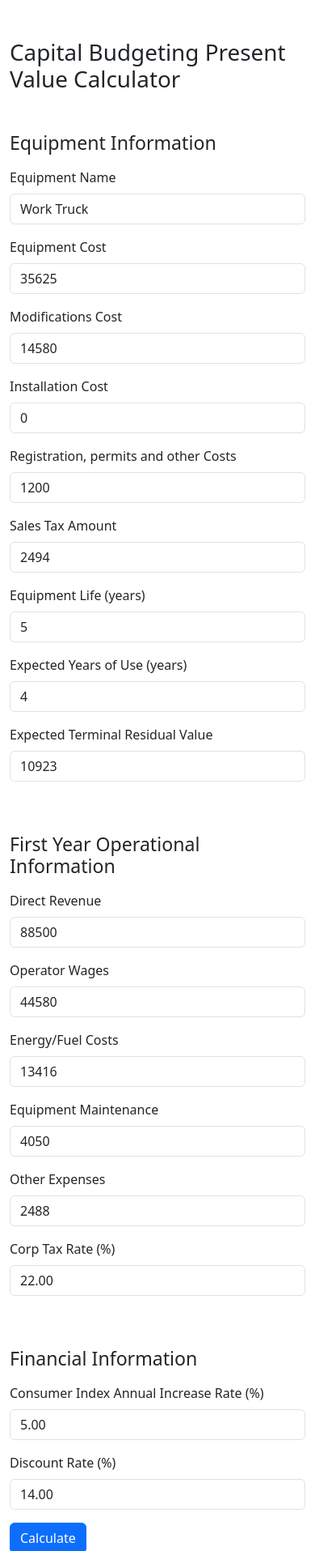
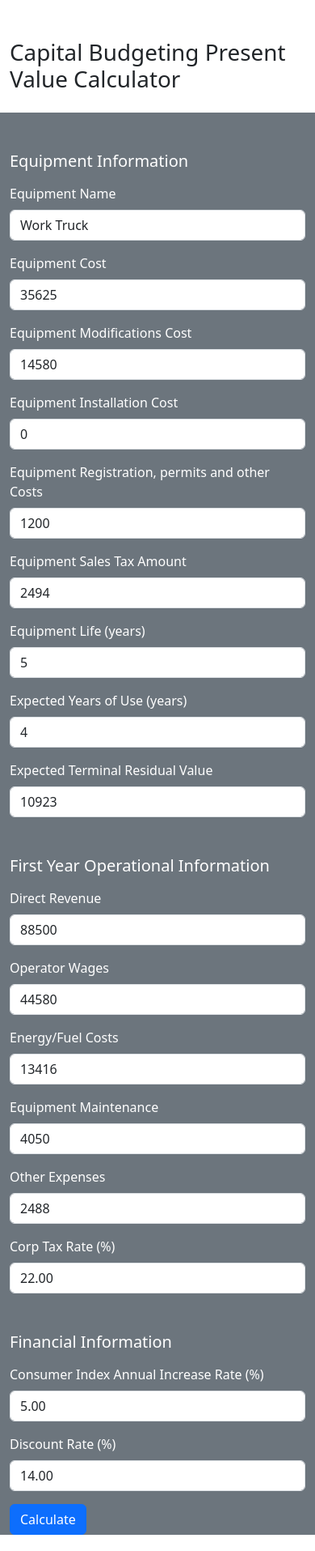
Before and after one commit to pedro-morachacon/Capital_Budgeting_App, a Flask app: page / in a window 390 px wide. Shown: the top 1915 px of the page at 81% size. Run offline with Flask 3, Linux system fonts and the light colour scheme.

Commit message:
Updating origin main to deployed version 25-Mar

```diff
--- a/static/index.js
+++ b/static/index.js
@@ -21,13 +21,21 @@ document.addEventListener("DOMContentLoaded", function () {
       body: JSON.stringify(data),
     })
       .then(() => {
-        // Redirect to the root page after submission
-        window.location.href = "/";
-        // reload the iframe to try to reload/refresh
-        window.location.reload(true);
+        // Wait for 4 seconds
+        setTimeout(function () {
+          // reload the iframe to try to reload/refresh
+          var iframe = document.getElementById("google-sheets-iframe");
+          iframe.src = iframe.src;
+        }, 4000);
       })
       .catch((error) => {
         console.error("Error:", error);
       });
   }
 });
+// listen for clicking iframe to open in new window
+document.getElementById("google-sheets").addEventListener("click", function () {
+  window.open(
+    "https://docs.google.com/spreadsheets/d/e/2PACX-1vT5uLKvV_zEu_Bzs8rxI9bN0LbIb66Z7fO4ySPGSsX2pS8X6rTnDaST17c2__AA7uGQUMdmkY15ZxGM/pubhtml?gid=0&single=true"
+  );
+});
--- a/templates/index.html
+++ b/templates/index.html
@@ -10,136 +10,128 @@
 <body>
 <div class="container">
   <h1 class="mt-5 mb-4">Capital Budgeting Present Value Calculator</h1>
+  <div class="row">
+    <div class="col-sm-3 text-bg-secondary">
       <form id="capital-budget-form">
         <!-- Equipment Information -->
-    <h3 class="mt-5 mb-3">Equipment Information</h3>
+
+        <h5 class="mt-5 mb-3">Equipment Information</h5>
+
         <div class="mb-3">
           <label for="equipment-name" class="form-label">Equipment Name</label>
           <input type="text" class="form-control" id="equipment-name" name="equipment_name" required value="Work Truck">
         </div>
-    <div class="row">
-        <div class="col-md-6">
+
         <div class="mb-3">
           <label for="equipment-cost" class="form-label">Equipment Cost</label>
           <input type="number" class="form-control" id="equipment-cost" name="equipment_cost" required min="1" value="35625">
         </div>
-        </div>
-        <div class="col-md-6">
+
+
         <div class="mb-3">
-            <label for="modifications-cost" class="form-label">Modifications Cost</label>
+          <label for="modifications-cost" class="form-label">Equipment Modifications Cost</label>
           <input type="number" class="form-control" id="modifications-cost" name="modifications_cost" required min="0"  value="14580">
         </div>
-        </div>
-    </div>
-    <div class="row">
-        <div class="col-md-6">
+
+
         <div class="mb-3">
-            <label for="installation-cost" class="form-label">Installation Cost</label>
+          <label for="installation-cost" class="form-label">Equipment Installation Cost</label>
           <input type="number" class="form-control" id="installation-cost" name="installation_cost" required min="0"  value="0">
         </div>
-        </div>
-        <div class="col-md-6">
+
+
         <div class="mb-3">
-            <label for="registration-cost" class="form-label">Registration, permits and other Costs</label>
+          <label for="registration-cost" class="form-label">Equipment Registration, permits and other Costs</label>
           <input type="number" class="form-control" id="registration-cost" name="registration_cost" required min="0"  value="1200">
         </div>
-        </div>
-        <div class="col-md-6">
+
+
         <div class="mb-3">
-              <label for="sales-tax-amount" class="form-label">Sales Tax Amount</label>
+          <label for="sales-tax-amount" class="form-label">Equipment Sales Tax Amount</label>
           <input type="number" class="form-control" id="sales-tax-amount" name="sales_tax_amount" required min="0" step="1" value="2494">
         </div>
-          </div>
-    </div>
-    <div class="row">
-      <div class="col-md-6">
+
+
         <div class="mb-3">
           <label for="equipment-life" class="form-label">Equipment Life (years)</label>
           <input type="number" class="form-control" id="equipment-life" name="equipment_life" required min="1" value="5">
         </div>
-      </div>
-      <div class="col-md-6">
+
+
         <div class="mb-3">
           <label for="terminal-use-years" class="form-label">Expected Years of Use (years)</label>
           <input type="number" class="form-control" id="terminal-use-years" name="terminal_use_years" required min="1" value="4">
         </div>
-      </div>
-      <div class="col-md-6">
+
+
         <div class="mb-3">
           <label for="terminal-residual-value" class="form-label">Expected Terminal Residual Value</label>
           <input type="number" class="form-control" id="terminal-residual-value" name="terminal_residual_value" required min="0" value="10923">
         </div>
-      </div>
-    </div>
+
         <!-- Operational Information -->
-    <h3 class="mt-5 mb-3">First Year Operational Information</h3>
-    <div class="row">
-      <div class="col-md-6">
+        <h5 class="mt-5 mb-3">First Year Operational Information</h5>
+
         <div class="mb-3">
           <label for="direct-revenue" class="form-label">Direct Revenue</label>
           <input type="number" class="form-control" id="direct-revenue" name="direct_revenue" required min="0" value="88500">
         </div>
-      </div>
-      <div class="col-md-6">
+
+
         <div class="mb-3">
           <label for="operator-wages" class="form-label">Operator Wages</label>
           <input type="number" class="form-control" id="operator-wages" name="operator_wages" required min="1" value="44580">
         </div>
-      </div>
-  </div>
-    <div class="row">
-        <div class="col-md-6">
+
+
         <div class="mb-3">
           <label for="fuel-cost" class="form-label">Energy/Fuel Costs</label>
           <input type="number" class="form-control" id="fuel-cost" name="fuel_cost" required min="1" value="13416">
         </div>
-        </div>
-        <div class="col-md-6">
+
+
         <div class="mb-3">
           <label for="equipment-maintenance" class="form-label">Equipment Maintenance</label>
           <input type="number" class="form-control" id="equipment-maintenance" name="equipment_maintenance" required min="0" value="4050">
         </div>
-        </div>
-    </div>
-    <div class="row">
-        <div class="col-md-6">
+
+
         <div class="mb-3">
           <label for="other-expenses" class="form-label">Other Expenses</label>
           <input type="number" class="form-control" id="other-expenses" name="other_expenses" required min="0" value="2488">
         </div>
-        </div>
-        <div class="col-md-6">
+
+
         <div class="mb-3">
           <label for="corp-tax-rate" class="form-label">Corp Tax Rate (%)</label>
           <input type="number" class="form-control" id="corp-tax-rate" name="corp_tax_rate" required min="0" step="0.01" value="22.00">
         </div>
-        </div>
-    </div>
+
         <!-- Financial Information -->
-    <h3 class="mt-5 mb-3">Financial Information</h3>
-    <div class="row">
-        <div class="col-md-6">
+        <h5 class="mt-5 mb-3">Financial Information</h5>
+
         <div class="mb-3">
           <label for="cons-index-rate" class="form-label">Consumer Index Annual Increase Rate (%)</label>
           <input type="number" class="form-control" id="cons-index-rate" name="cons_index_rate" required min="0" step="0.01" value="5.00">
         </div>
-          </div>
-      <div class="col-md-6">
+
+
         <div class="mb-3">
           <label for="discount-rate" class="form-label">Discount Rate (%)</label>
           <input type="number" class="form-control" id="discount-rate" name="discount_rate" required min="0" step="0.01" value="14.00">
-        </div>
-      </div>
         </div>
 
         <!-- Submit Button -->
         <button type="submit" class="btn btn-primary">Calculate</button>
       </form>
-
+    </div>
+    <div class="col-xl-9">
+      <h5 class="mt-5">Example of making Google Sheet capital budgeting spreadsheet changes.</h5>
+      <p class="mb-3">It will take about 4 seconds for the frame to refresh. If you reload the webpage the Google Sheet changes will show, but your form entries will revert back to the placeholder values.</p>
+      <div class="mt-5" id="google-sheets" style="width: 100%; height: 850px;">
         <!-- Google Sheets Embedded Window -->
-  <div class="row">
-    <div class="col-md-12">
         <iframe id="google-sheets-iframe" src="https://docs.google.com/spreadsheets/d/e/2PACX-1vT5uLKvV_zEu_Bzs8rxI9bN0LbIb66Z7fO4ySPGSsX2pS8X6rTnDaST17c2__AA7uGQUMdmkY15ZxGM/pubhtml?gid=0&amp;single=true&amp;widget=true&amp;headers=false" style="width: 100%; height: 100%;" title="capital-budgeting-google-sheets"></iframe>
+      </div>
     </div>
   </div>
 </div>
```
Lines whose indentation alone changed are shown as unchanged.
